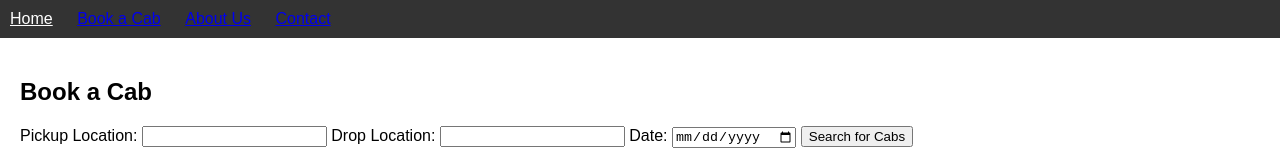
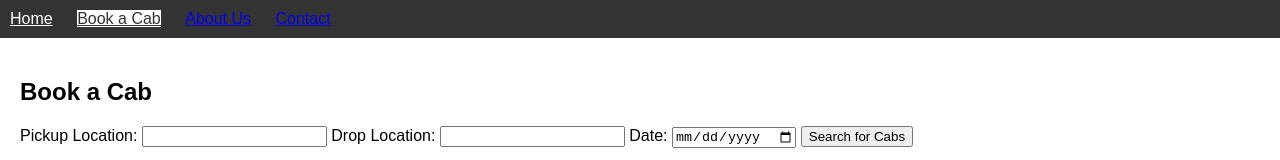
Before and after one commit to chandanavallabhaneni/updated_cab_booking.github.io, a plain HTML site: page index.html in a window 1280 px wide. Shown: the top 160 px of the page. Drawn offline with Linux system fonts and the light colour scheme.

Commit message:
Updated error 2 in index.html

```diff
--- a/index.html
+++ b/index.html
@@ -12,9 +12,9 @@
 <header>
     <nav>
         <ul>
-            <!-- Adjusted contrast for the Home link -->
             <li><a href="#" style="color: #fff; background-color: #333;">Home</a></li>
-            <li><a href="#">Book a Cab</a></li>
+            <!-- Adjusted contrast for the Book a Cab link -->
+            <li><a href="#" style="color: #333; background-color: #fff;">Book a Cab</a></li>
             <li><a href="#">About Us</a></li>
             <li><a href="#">Contact</a></li>
         </ul>
```
